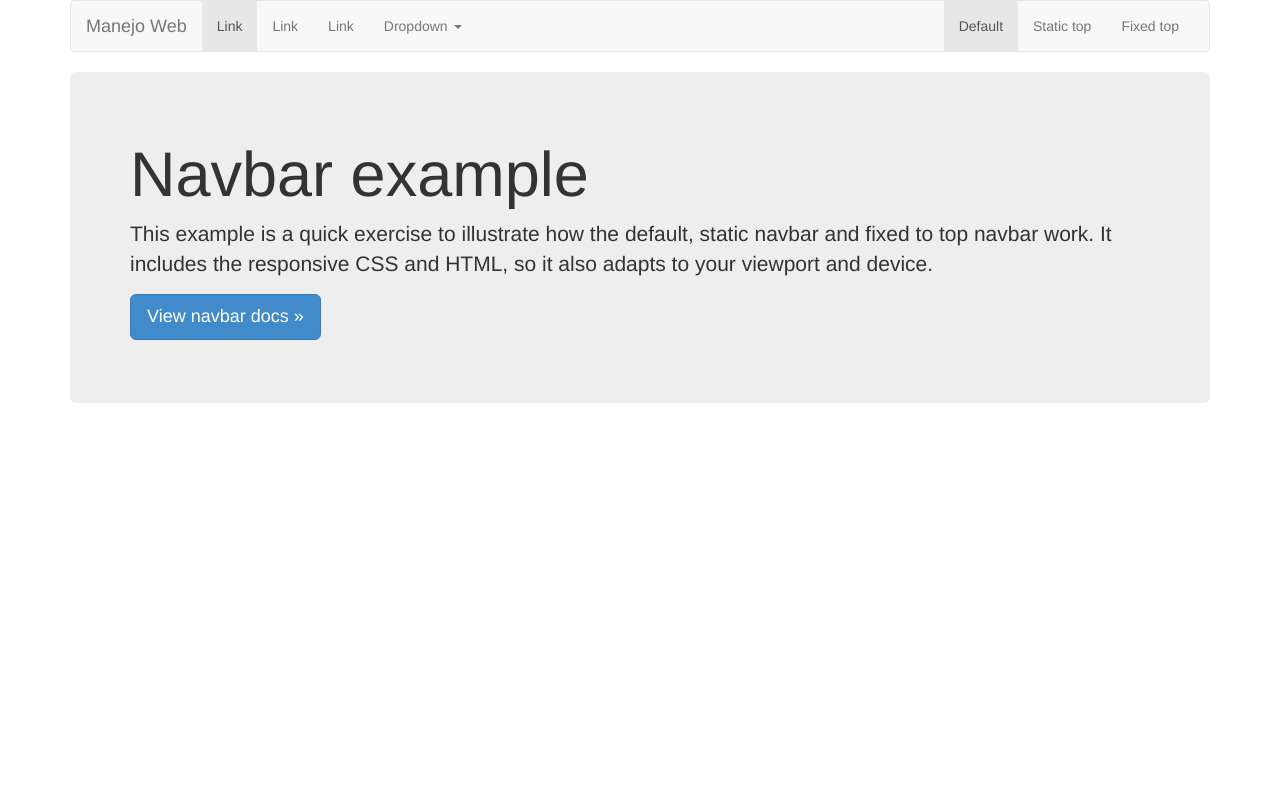
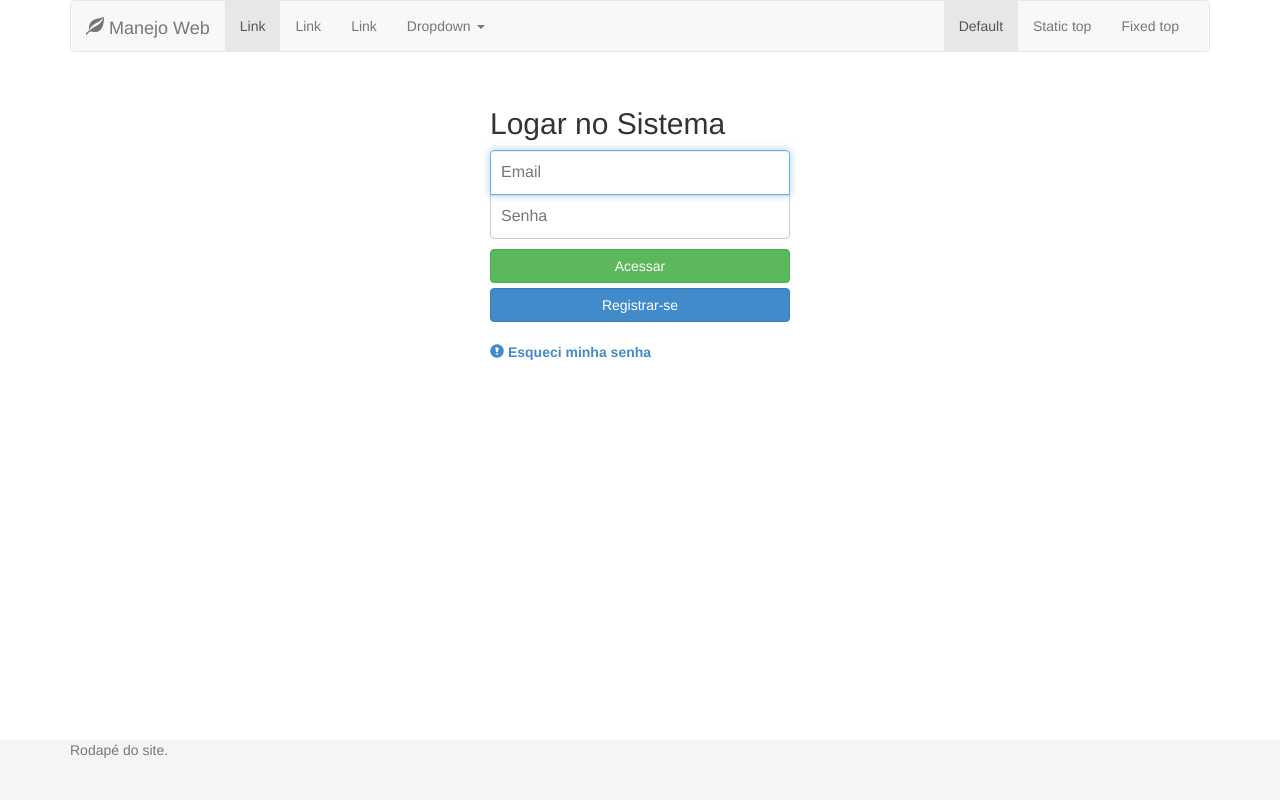
Before and after one commit to bpinhosilva/manejo, a plain HTML site: page index.html in a window 1280 px wide. Drawn offline with nearby package versions, Linux system fonts and the light colour scheme.

Commit message:
Adição de componentes
Criação do formulário de login e do rodapé fixo na página.

```diff
--- /dev/null
+++ b/css/custom.css
@@ -0,0 +1,43 @@
+.form-signin {
+  max-width: 330px;
+  padding: 15px;
+  margin: 0 auto;
+}
+.form-signin .form-signin-heading,
+.form-signin .checkbox {
+  margin-bottom: 10px;
+}
+.form-signin .checkbox {
+  font-weight: normal;
+}
+.form-signin .form-control {
+  position: relative;
+  height: auto;
+  -webkit-box-sizing: border-box;
+     -moz-box-sizing: border-box;
+          box-sizing: border-box;
+  padding: 10px;
+  font-size: 16px;
+}
+.form-signin .form-control:focus {
+  z-index: 2;
+}
+.form-signin input[type="email"] {
+  margin-bottom: -1px;
+  border-bottom-right-radius: 0;
+  border-bottom-left-radius: 0;
+}
+.form-signin input[type="password"] {
+  margin-bottom: 10px;
+  border-top-left-radius: 0;
+  border-top-right-radius: 0;
+}
+
+.footer {
+  position: absolute;
+  bottom: 0;
+  width: 100%;
+  /* Set the fixed height of the footer here */
+  height: 60px;
+  background-color: #f5f5f5;
+}
--- a/index.html
+++ b/index.html
@@ -13,6 +13,9 @@
 
     <!-- Bootstrap core CSS -->
     <link href="css/bootstrap.min.css" rel="stylesheet">
+
+    <!-- CSS customizado -->
+    <link href="css/custom.css" rel="stylesheet">
 
     <!-- HTML5 Shim and Respond.js IE8 support of HTML5 elements and media queries -->
     <!-- WARNING: Respond.js doesn't work if you view the page via file:// -->
@@ -37,7 +40,10 @@
               <span class="icon-bar"></span>
               <span class="icon-bar"></span>
             </button>
-            <a class="navbar-brand" href="#">Manejo Web</a>
+            <a class="navbar-brand" href="#">
+              <span class="glyphicon glyphicon-leaf"></span>
+              Manejo Web
+            </a>
           </div>
           <div class="navbar-collapse collapse">
             <ul class="nav navbar-nav">
@@ -67,15 +73,45 @@
       </div>
 
       <!-- Main component for a primary marketing message or call to action -->
-      <div class="jumbotron">
+      <!--<div class="jumbotron">
         <h1>Navbar example</h1>
         <p>This example is a quick exercise to illustrate how the default, static navbar and fixed to top navbar work. It includes the responsive CSS and HTML, so it also adapts to your viewport and device.</p>
         <p>
           <a class="btn btn-lg btn-primary" href="../../components/#navbar" role="button">View navbar docs &raquo;</a>
         </p>
-      </div>
+      </div>-->
 
     </div> <!-- /container -->
+
+     <div class="container">
+
+      <form class="form-signin" role="form">
+        <h2 class="form-signin-heading">Logar no Sistema</h2>
+        <input type="email" class="form-control" placeholder="Email" required autofocus>
+        <input type="password" class="form-control" placeholder="Senha" required>
+        <!--<label class="checkbox">
+          <input type="checkbox" value="remember-me"> Remember me
+        </label>-->
+        <button class="btn btn-success btn-block" type="submit">Acessar</button>
+        <button class="btn btn-primary btn-block" type="submit">Registrar-se</button>
+
+        <br>
+        <label>
+          <a href="#">
+            <span class="glyphicon glyphicon-exclamation-sign"></span>
+            Esqueci minha senha
+          </a>
+        </label
+
+      </form>
+
+    </div> <!-- /container -->
+
+     <div class="footer">
+      <div class="container">
+        <p class="text-muted">Rodapé do site.</p>
+      </div>
+    </div>
 
 
     <!-- Bootstrap core JavaScript
```
